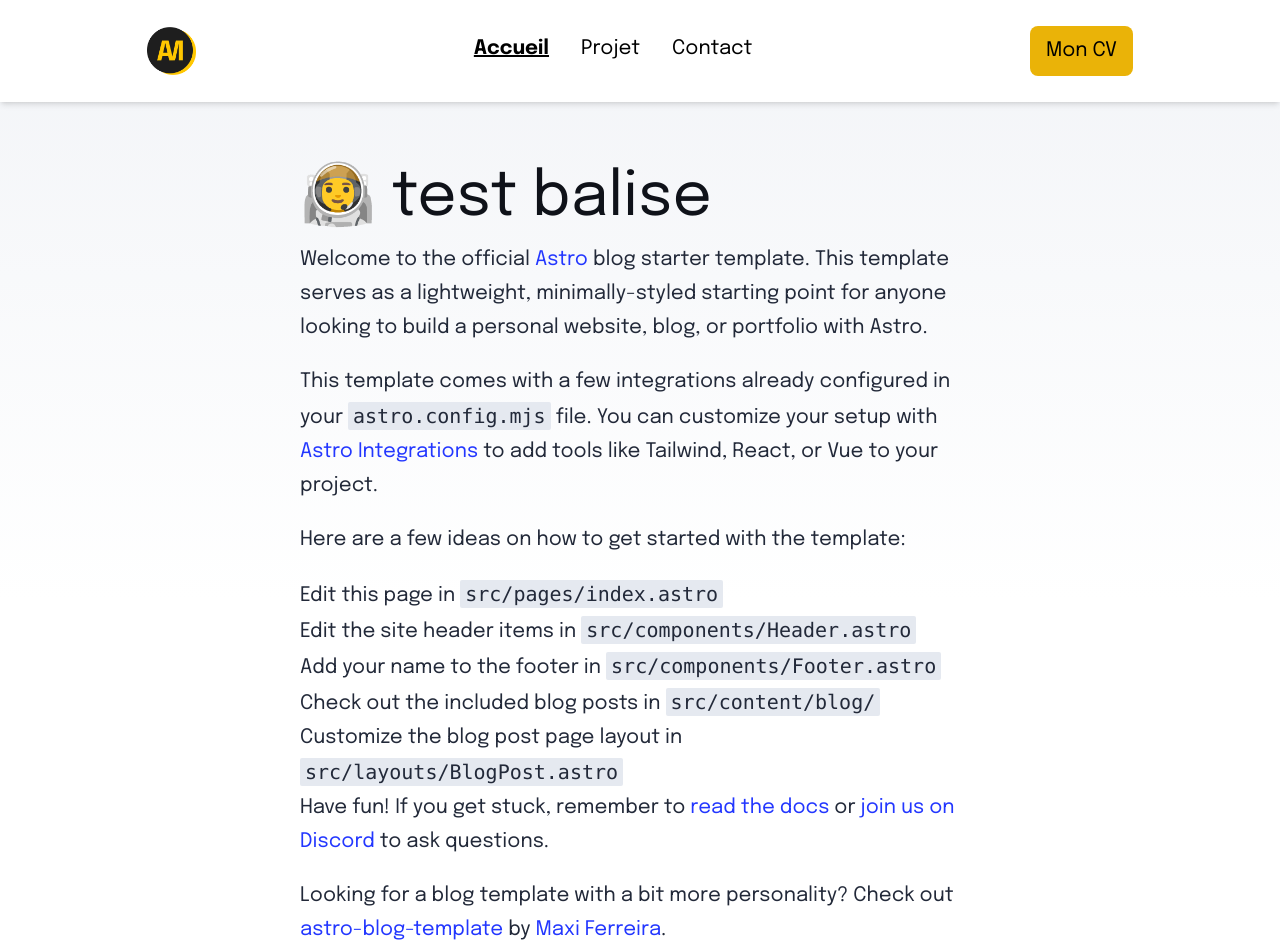
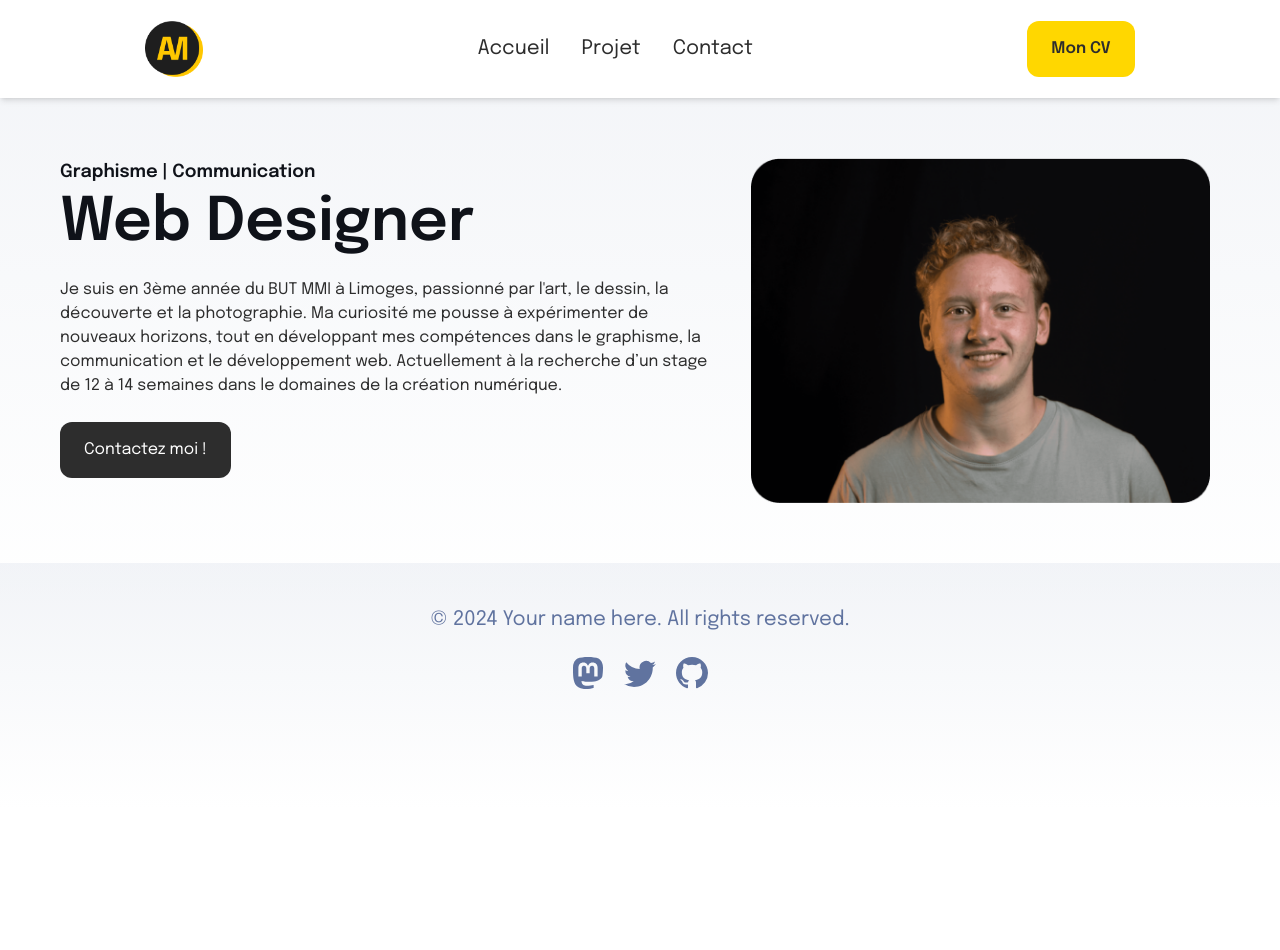
Before and after one commit to ToBee17/ToBee17.github.io, an Astro site: page / in a window 1280 px wide. Shown: the top 950 px of the page. After the commit the page ends 809 px from the top, so only its background shows below. Built offline with nearby package versions, Linux system fonts and the light colour scheme; Astro itself is replaced by a stand-in of ours.

Commit message:
fin de séance

```diff
--- a/src/components/Header.astro
+++ b/src/components/Header.astro
@@ -3,32 +3,32 @@ import HeaderLink from "./HeaderLink.astro";
 import { SITE_TITLE } from "../consts";
 ---
 
-<header class="m-0 p-4 bg-white shadow-md">
+<header class="m-0 p-4 bg-white shadow-md ">
   <nav class="flex items-center justify-around">
     <h2 class="m-0 text-lg">
       <a href="/" class="">
-        <img src="/logo.png" alt="Logo" class="h-12 w-auto" />
+        <img src="/logo.png" alt="Logo" class="h-14 w-auto" />
       </a>
     </h2>
-    <div class="internal-links flex">
+    <div class="flex">
       <HeaderLink
         href="/"
-        class="p-4 text-black border-b-4 border-transparent no-underline"
+        class="p-4 no-underline"
         >Accueil</HeaderLink
       >
       <HeaderLink
         href="/blog"
-        class="p-4 text-black border-b-4 border-transparent no-underline"
+        class="p-4 no-underline"
         >Projet</HeaderLink
       >
       <HeaderLink
         href="/about"
-        class="p-4 text-black border-b-4 border-transparent no-underline"
+        class="p-4  no-underline"
         >Contact</HeaderLink
       >
     </div>
 	<a href="/ADAM_MÉCHAIN_CV.pdf" target="_blank" class="flex">
-	  <button class="px-4 py-2 bg-yellow-500 text-black rounded-lg">Mon CV</button>
+	  <button class="px-6 py-4 bg-primary text-black rounded-xl text-base font-semibold">Mon CV</button>
 	</a>
   </nav>
 </header>
--- a/src/components/HeaderLink.astro
+++ b/src/components/HeaderLink.astro
@@ -10,16 +10,6 @@ const subpath = pathname.match(/[^\/]+/g);
 const isActive = href === pathname || href === '/' + subpath?.[0];
 ---
 
-<a href={href} class:list={[className, { active: isActive }]} {...props}>
+<a href={href} class:list={[className, { active: isActive }]} {...props} class="hover:text-primary text-black text-md ">
 	<slot />
 </a>
-<style>
-	a {
-		display: inline-block;
-		text-decoration: none;
-	}
-	a.active {
-		font-weight: bolder;
-		text-decoration: underline;
-	}
-</style>
--- a/src/content/blog/first-post.md
+++ /dev/null
@@ -1,16 +0,0 @@
----
-title: 'First post'
-description: 'Lorem ipsum dolor sit amet'
-pubDate: 'Jul 08 2022'
-heroImage: '/blog-placeholder-3.jpg'
----
-
-Lorem ipsum dolor sit amet, consectetur adipiscing elit, sed do eiusmod tempor incididunt ut labore et dolore magna aliqua. Vitae ultricies leo integer malesuada nunc vel risus commodo viverra. Adipiscing enim eu turpis egestas pretium. Euismod elementum nisi quis eleifend quam adipiscing. In hac habitasse platea dictumst vestibulum. Sagittis purus sit amet volutpat. Netus et malesuada fames ac turpis egestas. Eget magna fermentum iaculis eu non diam phasellus vestibulum lorem. Varius sit amet mattis vulputate enim. Habitasse platea dictumst quisque sagittis. Integer quis auctor elit sed vulputate mi. Dictumst quisque sagittis purus sit amet.
-
-Morbi tristique senectus et netus. Id semper risus in hendrerit gravida rutrum quisque non tellus. Habitasse platea dictumst quisque sagittis purus sit amet. Tellus molestie nunc non blandit massa. Cursus vitae congue mauris rhoncus. Accumsan tortor posuere ac ut. Fringilla urna porttitor rhoncus dolor. Elit ullamcorper dignissim cras tincidunt lobortis. In cursus turpis massa tincidunt dui ut ornare lectus. Integer feugiat scelerisque varius morbi enim nunc. Bibendum neque egestas congue quisque egestas diam. Cras ornare arcu dui vivamus arcu felis bibendum. Dignissim suspendisse in est ante in nibh mauris. Sed tempus urna et pharetra pharetra massa massa ultricies mi.
-
-Mollis nunc sed id semper risus in. Convallis a cras semper auctor neque. Diam sit amet nisl suscipit. Lacus viverra vitae congue eu consequat ac felis donec. Egestas integer eget aliquet nibh praesent tristique magna sit amet. Eget magna fermentum iaculis eu non diam. In vitae turpis massa sed elementum. Tristique et egestas quis ipsum suspendisse ultrices. Eget lorem dolor sed viverra ipsum. Vel turpis nunc eget lorem dolor sed viverra. Posuere ac ut consequat semper viverra nam. Laoreet suspendisse interdum consectetur libero id faucibus. Diam phasellus vestibulum lorem sed risus ultricies tristique. Rhoncus dolor purus non enim praesent elementum facilisis. Ultrices tincidunt arcu non sodales neque. Tempus egestas sed sed risus pretium quam vulputate. Viverra suspendisse potenti nullam ac tortor vitae purus faucibus ornare. Fringilla urna porttitor rhoncus dolor purus non. Amet dictum sit amet justo donec enim.
-
-Mattis ullamcorper velit sed ullamcorper morbi tincidunt. Tortor posuere ac ut consequat semper viverra. Tellus mauris a diam maecenas sed enim ut sem viverra. Venenatis urna cursus eget nunc scelerisque viverra mauris in. Arcu ac tortor dignissim convallis aenean et tortor at. Curabitur gravida arcu ac tortor dignissim convallis aenean et tortor. Egestas tellus rutrum tellus pellentesque eu. Fusce ut placerat orci nulla pellentesque dignissim enim sit amet. Ut enim blandit volutpat maecenas volutpat blandit aliquam etiam. Id donec ultrices tincidunt arcu. Id cursus metus aliquam eleifend mi.
-
-Tempus quam pellentesque nec nam aliquam sem. Risus at ultrices mi tempus imperdiet. Id porta nibh venenatis cras sed felis eget velit. Ipsum a arcu cursus vitae. Facilisis magna etiam tempor orci eu lobortis elementum. Tincidunt dui ut ornare lectus sit. Quisque non tellus orci ac. Blandit libero volutpat sed cras. Nec tincidunt praesent semper feugiat nibh sed pulvinar proin gravida. Egestas integer eget aliquet nibh praesent tristique magna.
--- a/src/content/blog/using-mdx.mdx
+++ /dev/null
@@ -1,31 +0,0 @@
----
-title: 'Using MDX'
-description: 'Lorem ipsum dolor sit amet'
-pubDate: 'Jun 01 2024'
-heroImage: '/blog-placeholder-5.jpg'
----
-
-This theme comes with the [@astrojs/mdx](https://docs.astro.build/en/guides/integrations-guide/mdx/) integration installed and configured in your `astro.config.mjs` config file. If you prefer not to use MDX, you can disable support by removing the integration from your config file.
-
-## Why MDX?
-
-MDX is a special flavor of Markdown that supports embedded JavaScript & JSX syntax. This unlocks the ability to [mix JavaScript and UI Components into your Markdown content](https://docs.astro.build/en/guides/markdown-content/#mdx-features) for things like interactive charts or alerts.
-
-If you have existing content authored in MDX, this integration will hopefully make migrating to Astro a breeze.
-
-## Example
-
-Here is how you import and use a UI component inside of MDX.
-When you open this page in the browser, you should see the clickable button below.
-
-import HeaderLink from '../../components/HeaderLink.astro';
-
-<HeaderLink href="#" onclick="alert('clicked!')">
-	Embedded component in MDX
-</HeaderLink>
-
-## More Links
-
-- [MDX Syntax Documentation](https://mdxjs.com/docs/what-is-mdx)
-- [Astro Usage Documentation](https://docs.astro.build/en/guides/markdown-content/#markdown-and-mdx-pages)
-- **Note:** [Client Directives](https://docs.astro.build/en/reference/directives-reference/#client-directives) are still required to create interactive components. Otherwise, all components in your MDX will render as static HTML (no JavaScript) by default.
--- /dev/null
+++ b/src/content/blog/zeitkapsel.md
@@ -0,0 +1,10 @@
+---
+title: 'Die Zeitkapsel'
+description: 'Projet Universitaire | Conception'
+pubDate: 'Jul 08 2022'
+heroImage: '/diezeitkapsel.png'
+---
+
+Pour notre projet en binôme, nous devions concevoir un concept de bar à thème et organiser sa campagne de communication. Après avoir défini nos cibles, nous avons créé une identité visuelle avec logo, couleurs et typographie. Ensuite, nous avons réalisé différents supports comme des affiches, des cartes de visite et un site web pour promouvoir notre concept et attirer notre public cible.
+
+<h1>test</h1>
--- a/src/layouts/BlogPost.astro
+++ b/src/layouts/BlogPost.astro
@@ -63,17 +63,8 @@ const { title, description, pubDate, updatedDate, heroImage } = Astro.props;
 				</div>
 				<div class="prose">
 					<div class="title">
-						<div class="date">
-							<FormattedDate date={pubDate} />
-							{
-								updatedDate && (
-									<div class="last-updated-on">
-										Last updated on <FormattedDate date={updatedDate} />
-									</div>
-								)
-							}
-						</div>
 						<h1>{title}</h1>
+						<h2 class="text-base font-semibold">{description}</h2>
 						<hr />
 					</div>
 					<slot />
--- a/src/pages/index.astro
+++ b/src/pages/index.astro
@@ -1,8 +1,8 @@
 ---
-import BaseHead from '../components/BaseHead.astro';
-import Header from '../components/Header.astro';
-import Footer from '../components/Footer.astro';
-import { SITE_TITLE, SITE_DESCRIPTION } from '../consts';
+import BaseHead from "../components/BaseHead.astro";
+import Header from "../components/Header.astro";
+import Footer from "../components/Footer.astro";
+import { SITE_TITLE, SITE_DESCRIPTION } from "../consts";
 ---
 
 <!doctype html>
@@ -10,40 +10,31 @@ import { SITE_TITLE, SITE_DESCRIPTION } from '../consts';
   <head>
     <BaseHead title={SITE_TITLE} description={SITE_DESCRIPTION} />
   </head>
-	<body>
+  <body class="text-black">
     <Header />
-		<main>
-			<h1 class="">🧑‍🚀 test balise</h1>
-			<p>
-				Welcome to the official <a href="https://astro.build/">Astro</a> blog starter template. This
-				template serves as a lightweight, minimally-styled starting point for anyone looking to build
-				a personal website, blog, or portfolio with Astro.
+    <main class="">
+      <section class="flex gap-8 w-full">
+        <div class="flex flex-col w-[60%]">
+          <h2 class="font-semibold text-lg">Graphisme | Communication</h2>
+          <h1 class="font-semibold text-6xl mb-6">Web Designer</h1>
+          <p class="text-base mb-6">
+            Je suis en 3ème année du BUT MMI à Limoges, passionné par l'art, le
+            dessin, la découverte et la photographie. Ma curiosité me pousse à
+            expérimenter de nouveaux horizons, tout en développant mes
+            compétences dans le graphisme, la communication et le développement
+            web. Actuellement à la recherche d’un stage de 12 à 14 semaines dans
+            le domaines de la création numérique.
           </p>
-			<p>
-				This template comes with a few integrations already configured in your
-				<code>astro.config.mjs</code> file. You can customize your setup with
-				<a href="https://astro.build/integrations">Astro Integrations</a> to add tools like Tailwind,
-				React, or Vue to your project.
-			</p>
-			<p>Here are a few ideas on how to get started with the template:</p>
-			<ul>
-				<li>Edit this page in <code>src/pages/index.astro</code></li>
-				<li>Edit the site header items in <code>src/components/Header.astro</code></li>
-				<li>Add your name to the footer in <code>src/components/Footer.astro</code></li>
-				<li>Check out the included blog posts in <code>src/content/blog/</code></li>
-				<li>Customize the blog post page layout in <code>src/layouts/BlogPost.astro</code></li>
-			</ul>
-			<p>
-				Have fun! If you get stuck, remember to <a href="https://docs.astro.build/"
-					>read the docs
-				</a> or <a href="https://astro.build/chat">join us on Discord</a> to ask questions.
-			</p>
-			<p>
-				Looking for a blog template with a bit more personality? Check out <a
-					href="https://github.com/Charca/astro-blog-template"
-					>astro-blog-template
-				</a> by <a href="https://twitter.com/Charca">Maxi Ferreira</a>.
-			</p>
+          <a href="" class="flex"
+            ><button
+              class="w-fit px-6 py-4 text-base bg-black rounded-xl text-white"
+              >Contactez moi !</button
+            ></a>
+        </div>
+        <div>
+          <img src="./image.png" alt="photo" />
+        </div>
+      </section>
     </main>
     <Footer />
   </body>
--- a/src/styles/global.css
+++ b/src/styles/global.css
@@ -62,15 +62,17 @@ body {
 	background-size: 100% 600px;
 	word-wrap: break-word;
 	overflow-wrap: break-word;
-	color: rgb(var(--gray-dark));
+	color: var(--black);
 	font-size: 20px;
 	line-height: 1.7;
 }
 main {
-	width: 720px;
-	max-width: calc(100% - 2em);
-	margin: auto;
-	padding: 3em 1em;
+	width: max-content;
+	max-width: calc(100% - .5em);
+	padding: 3em 3em;
+	display: flex;
+	align-items: center;
+	justify-content: center;
 }
 h1,
 h2,
--- a/tailwind.config.mjs
+++ b/tailwind.config.mjs
@@ -6,6 +6,13 @@ export default {
 			fontFamily:
 			 {Epilogue: ['Epilogue', 'sans-serif'],}
 		},
+
+		colors: {
+			'primary': '#FFD700',
+			'secondary': '#FFA500',
+			'black': '#2D2D2D',
+			'white': '#FFFFFF',
+		}
 	},
 	plugins: [],
 }
```
Also changed, not shown: public/diezeitkapsel.png (added), public/image.png (added). Lines whose indentation alone changed are shown as unchanged.
